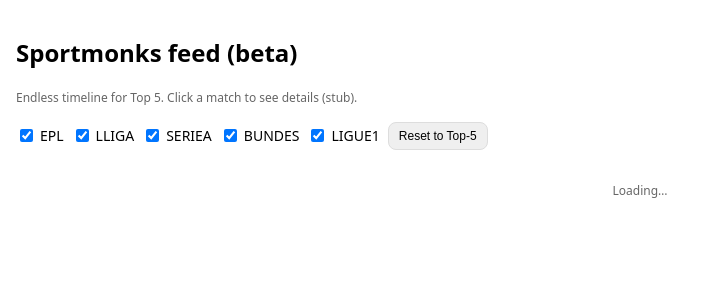
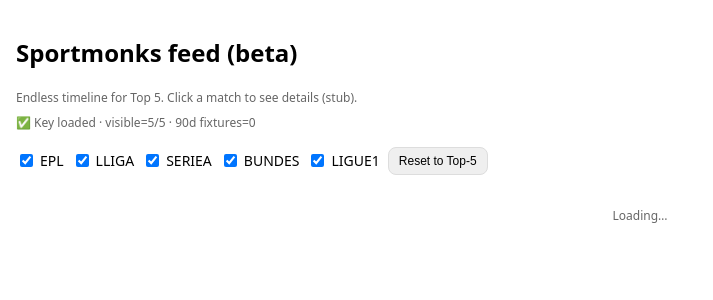
Before and after one commit to NizarNi/football-predictor, a Flask app: page /sportmonks/ in a window 1280 px wide. Shown: the top 300 px of the page, without its empty margins (0-713 px from the left). Run offline with Flask 3, Linux system fonts and the light colour scheme; data that the repository does not hold is empty.

Commit message:
Add Sportmonks health diagnostics and UI banner

```diff
--- a/football_predictor/routes/sportmonks_api.py
+++ b/football_predictor/routes/sportmonks_api.py
@@ -1,6 +1,7 @@
 from __future__ import annotations
 
 import logging
+from datetime import datetime, timezone, timedelta
 
 from flask import Blueprint, request, jsonify
 
@@ -64,3 +65,48 @@
 def match_stub(match_id: str):
     # Will fill in later phases with lineups/standings/events
     return jsonify({"match_id": str(match_id), "detail": "stub"})
+
+
+@bp.get("/health")
+def health():
+    """
+    Lightweight diagnostics:
+      - verifies SPORTMONKS_KEY is present
+      - probes league visibility for Top-5
+      - counts fixtures per league in the current 90d window
+    """
+
+    key_loaded = bool(settings.SPORTMONKS_KEY)
+    base = settings.SPORTMONKS_BASE
+    leagues = [c for c, lid in SPORTMONKS_LEAGUE_IDS.items() if lid]
+
+    adapter = SportmonksAdapter(timeout_ms=settings.SPORTMONKS_TIMEOUT_MS)
+
+    visibility = {}
+    for code in leagues:
+        lid = SPORTMONKS_LEAGUE_IDS.get(code)
+        try:
+            ok = adapter.probe_league(int(lid)) if lid else False
+        except Exception:
+            ok = False
+        visibility[code] = bool(ok)
+
+    now = datetime.now(timezone.utc)
+    start_iso = now.strftime("%Y-%m-%dT%H:%M:%SZ")
+    end_iso = (now + timedelta(days=90)).strftime("%Y-%m-%dT%H:%M:%SZ")
+    counts = {}
+    for code in leagues:
+        try:
+            items = adapter.get_fixtures(code, start_iso, end_iso)
+            counts[code] = len(items or [])
+        except Exception as exc:  # pragma: no cover - network dependent
+            counts[code] = f"error:{type(exc).__name__}"
+
+    return jsonify(
+        {
+            "sportmonks_base": base,
+            "sportmonks_key_loaded": key_loaded,
+            "league_visibility": visibility,
+            "fixture_counts_90d": counts,
+        }
+    )
--- a/football_predictor/templates/sportmonks/index.html
+++ b/football_predictor/templates/sportmonks/index.html
@@ -16,6 +16,7 @@
 <body>
   <h2>Sportmonks feed (beta)</h2>
   <div class="muted">Endless timeline for Top 5. Click a match to see details (stub).</div>
+  <div id="diag" class="muted" style="margin-top:8px"></div>
 
   <form id="leagues-filter">
     <label><input type="checkbox" value="EPL"/> EPL</label>
@@ -30,6 +31,20 @@
   <div id="sentinel" class="muted" style="text-align:center; padding:16px;">Loading…</div>
 
 <script>
+// Show token/visibility quickly so it's clear what's wrong if items stay empty
+fetch("/api/smonks/health").then(r => r.json()).then(h => {
+  const el = document.getElementById("diag");
+  if (!el) return;
+  const okKey = h.sportmonks_key_loaded ? "✅ Key loaded" : "❌ Key missing";
+  const vis = h.league_visibility || {};
+  const visBad = Object.entries(vis).filter(([, v]) => !v).map(([k]) => k);
+  const counts = h.fixture_counts_90d || {};
+  const sum = Object.values(counts).reduce((acc, v) => acc + (typeof v === "number" ? v : 0), 0);
+  const visibleTotal = Object.keys(vis).length;
+  const visibleOk = visibleTotal - visBad.length;
+  el.textContent = `${okKey} · visible=${visibleOk}/${visibleTotal} · 90d fixtures=${sum}`;
+}).catch(() => {});
+
 const FEED_URL = "/api/smonks/feed";
 const STORAGE_KEY = "smonks_leagues";
 const ALL_LEAGUES = ["EPL", "LLIGA", "SERIEA", "BUNDES", "LIGUE1"];
```
